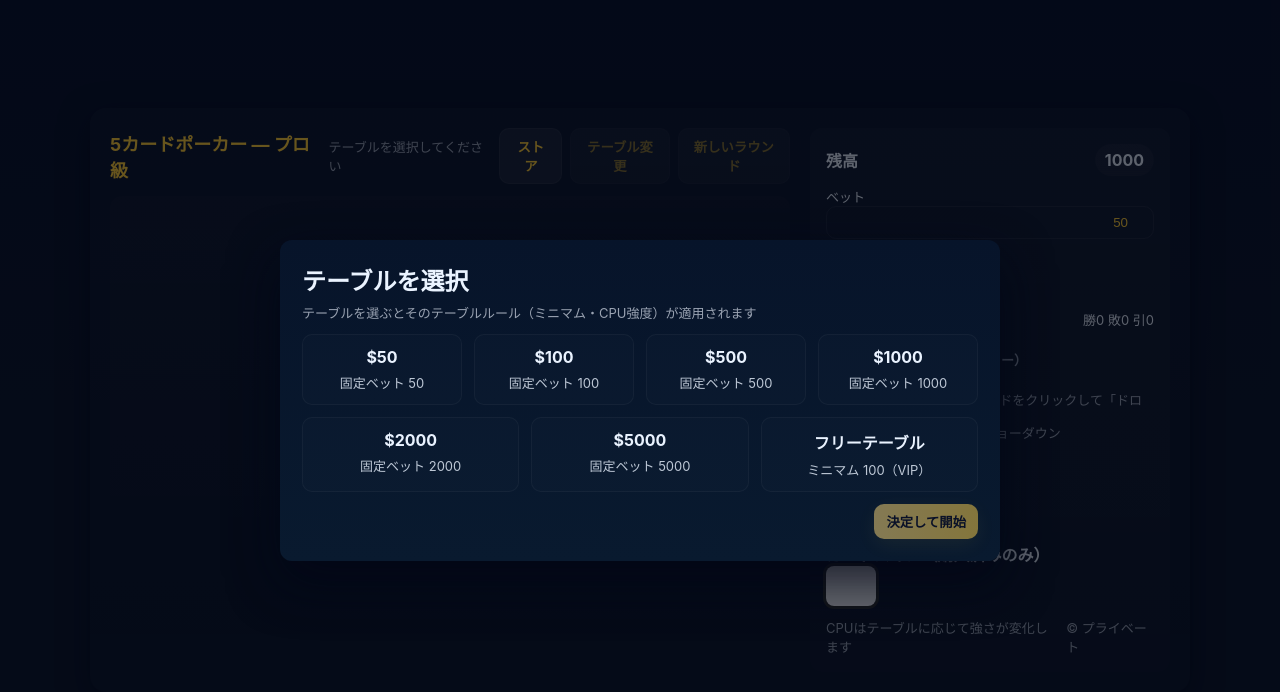
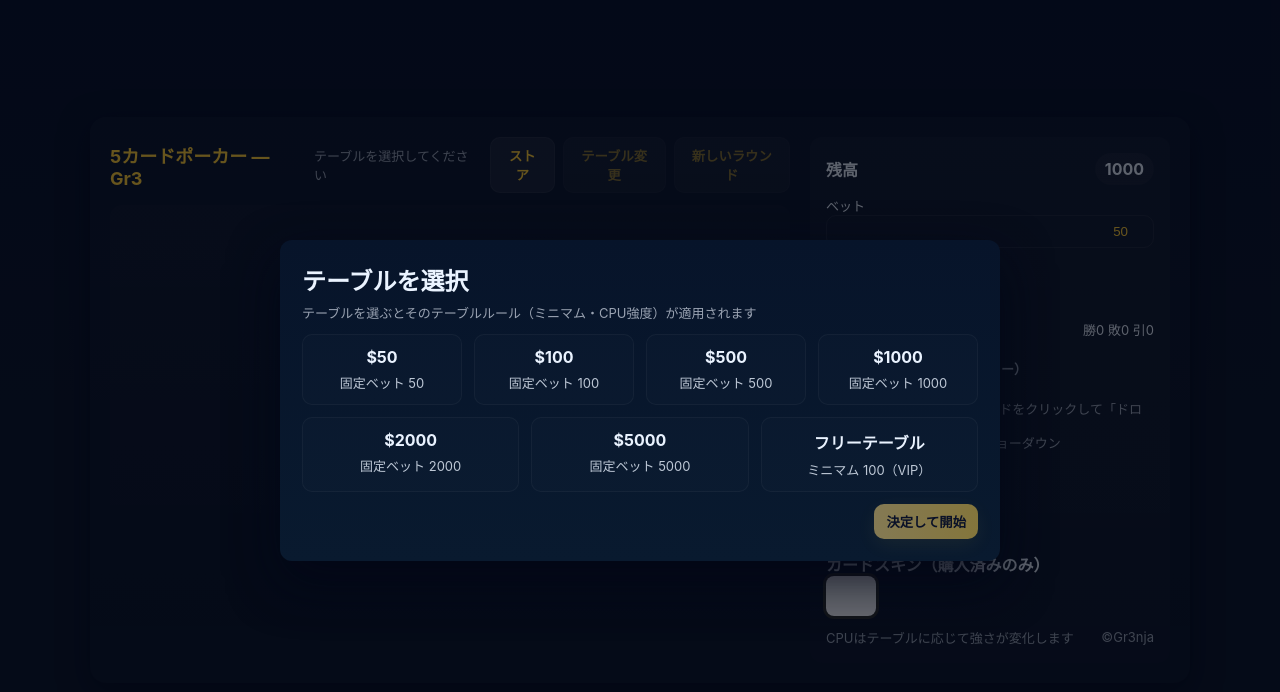
Before and after one commit to Gr3nja/Gr3_Porker, a plain HTML site: page index.html in a window 1280 px wide. Drawn offline with Linux system fonts and the light colour scheme.

Commit message:
Update index.html

```diff
--- a/index.html
+++ b/index.html
@@ -3,7 +3,7 @@
 <head>
 <meta charset="utf-8" />
 <meta name="viewport" content="width=device-width,initial-scale=1" />
-<title>プロ級 5カードポーカー</title>
+<title>Porker_Gr3</title>
 <style>
 :root{
   --bg-1: linear-gradient(180deg,#071026 0%, #0b1426 50%);
@@ -82,7 +82,7 @@ html,body{height:100%;margin:0;background:var(--bg-1),var(--bg-2);color:#e6eef8}
   <div class="table fade-in" role="application" aria-label="5カードポーカー">
     <div>
       <div class="header">
-        <div class="brand">5カードポーカー — プロ級</div>
+        <div class="brand">5カードポーカー — Gr3</div>
         <div class="info" id="tableInfo">テーブルを選択してください</div>
         <div class="controls">
           <button id="storeBtn" class="btn">ストア</button>
@@ -160,7 +160,7 @@ html,body{height:100%;margin:0;background:var(--bg-1),var(--bg-2);color:#e6eef8}
 
       <div class="footer">
         <div class="small">CPUはテーブルに応じて強さが変化します</div>
-        <div class="small">© プライベート</div>
+        <div class="small">©Gr3nja</div>
       </div>
     </aside>
   </div>
```
